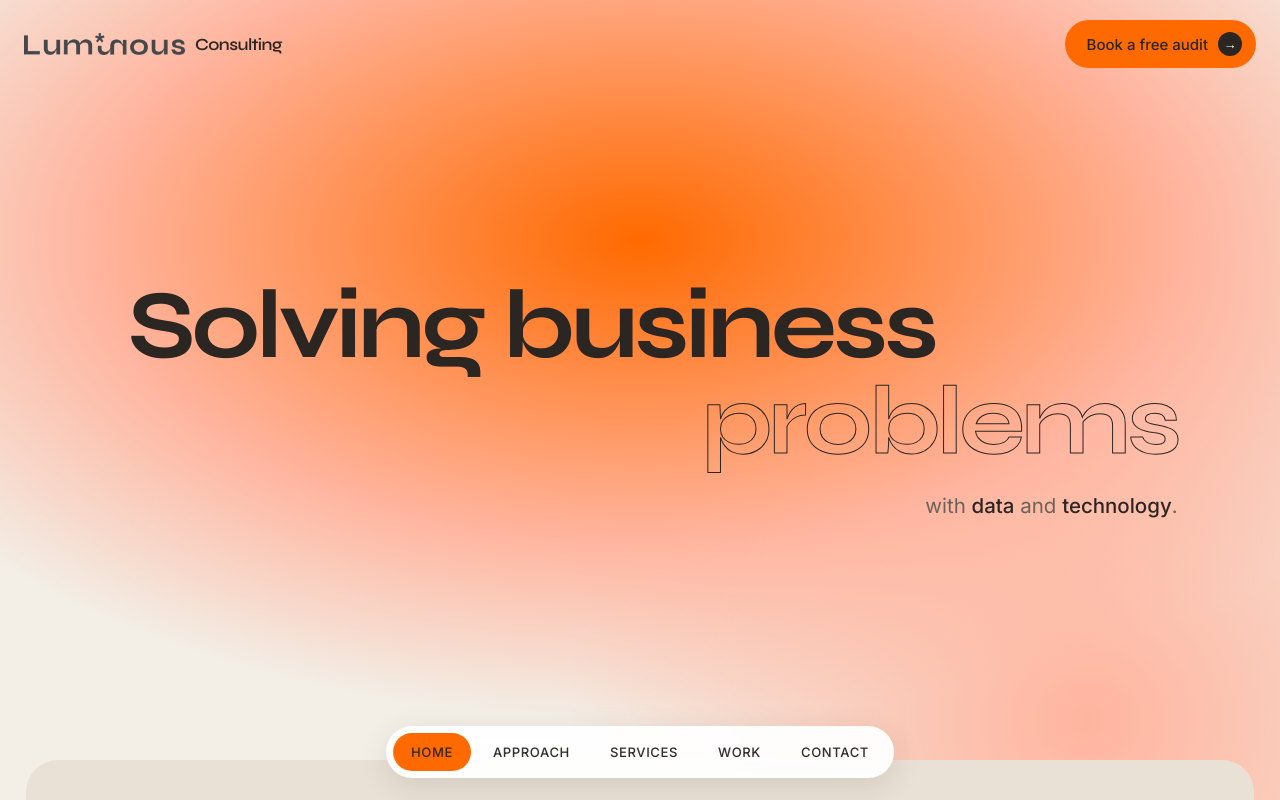
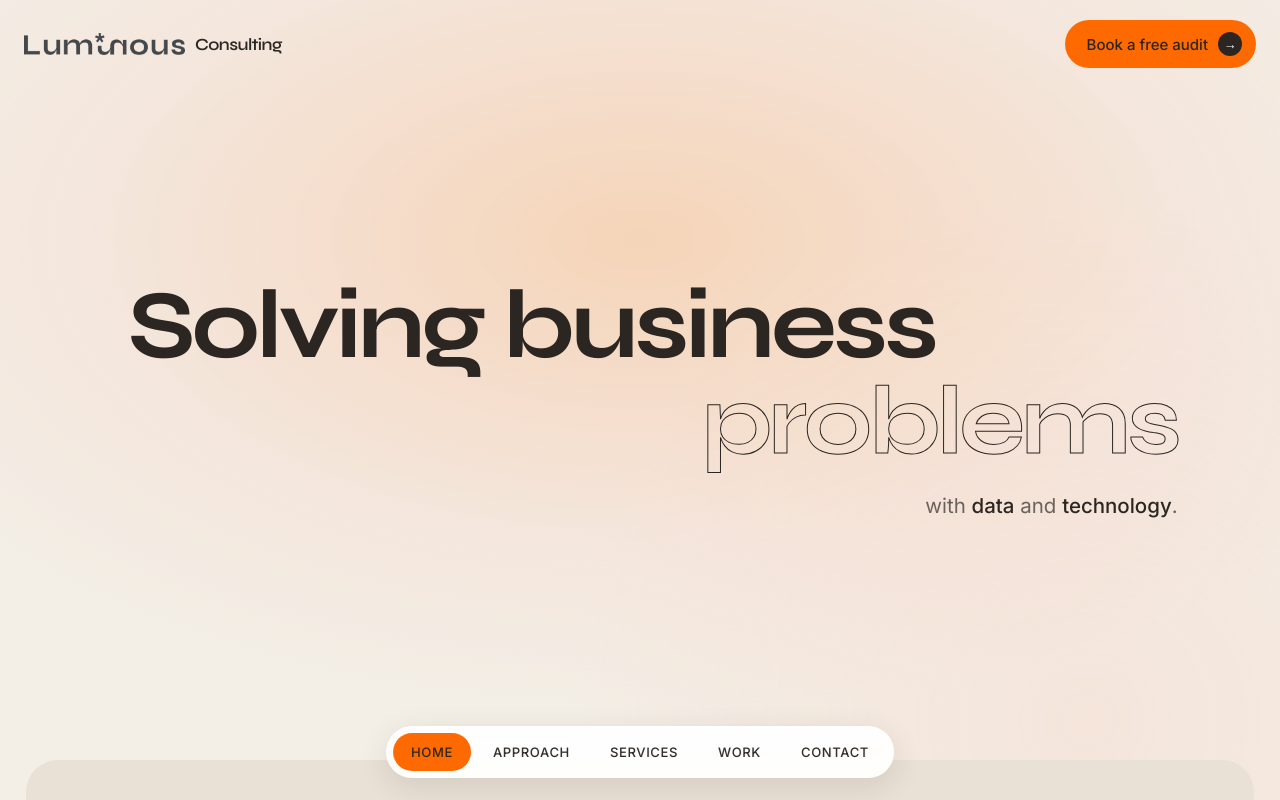
Before and after one commit to schk-lumi/luminous-consulting, a plain HTML site: page index.html in a window 1280 px wide. Shown: the top 800 px of the page. Drawn offline with nearby package versions, Linux system fonts and the light colour scheme; a web font is replaced by a local one.

Commit message:
Adjust opacity values in hero section background

```diff
--- a/index.html
+++ b/index.html
@@ -49,7 +49,7 @@ h1,h2,h3,h4{font-family:var(--head);color:var(--ink);letter-spacing:-.04em}
 .dock a.active{background:var(--orange)}
 
 /* ---------- hero (sticky, gets covered) ---------- */
-.hero{position:sticky;top:0;height:100vh;display:flex;flex-direction:column;justify-content:center;padding:0 6vw;overflow:hidden;background:radial-gradient(ellipse 85% 75% at 50% 30%,rgba(255,106,0,20),rgba(255,180,158,14) 50%,transparent 80%),radial-gradient(circle at 85% 90%,rgba(255,180,158,16),transparent 40%)}
+.hero{position:sticky;top:0;height:100vh;display:flex;flex-direction:column;justify-content:center;padding:0 6vw;overflow:hidden;background:radial-gradient(ellipse 85% 75% at 50% 30%,rgba(255,106,0,.20),rgba(255,180,158,.14) 50%,transparent 80%),radial-gradient(circle at 85% 90%,rgba(255,180,158,.16),transparent 40%)}
 .hero h1{font-weight:700;line-height:.98;font-size:clamp(46px,7.6vw,124px)}
 .hero .l1{display:block;padding-left:4vw}
 .hero .l2{display:block;text-align:right;padding-right:2vw}
```
